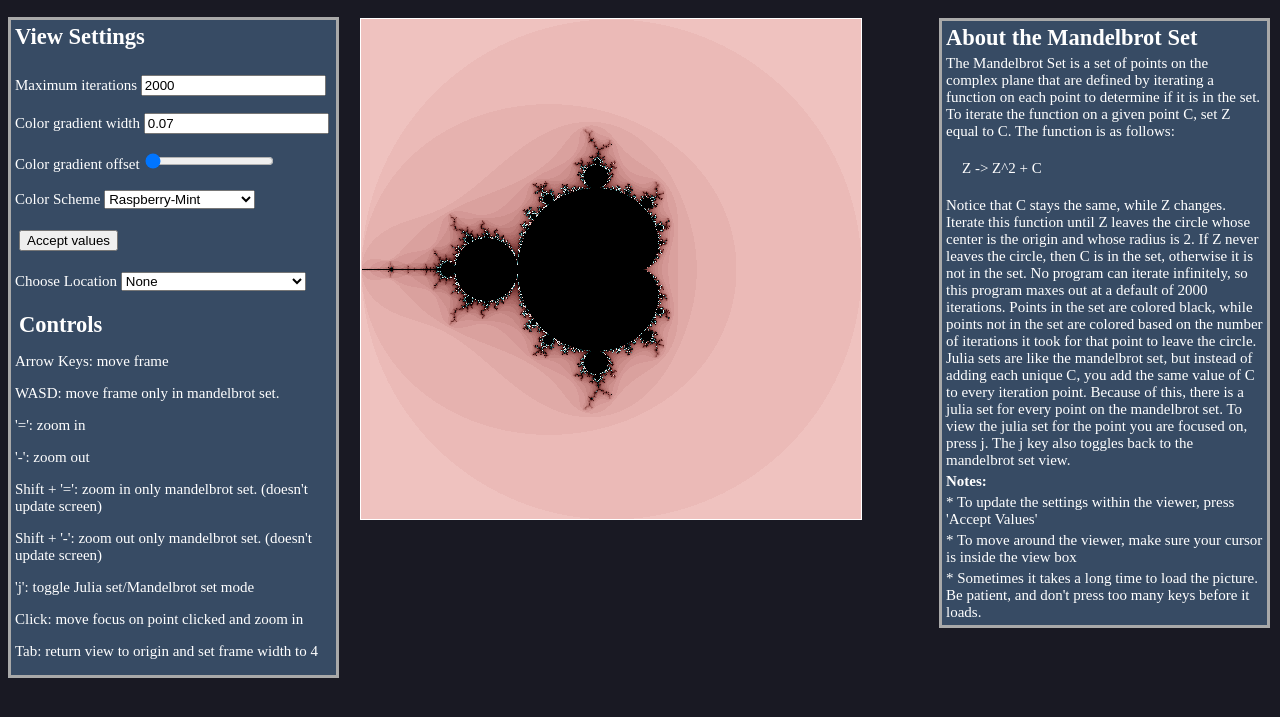
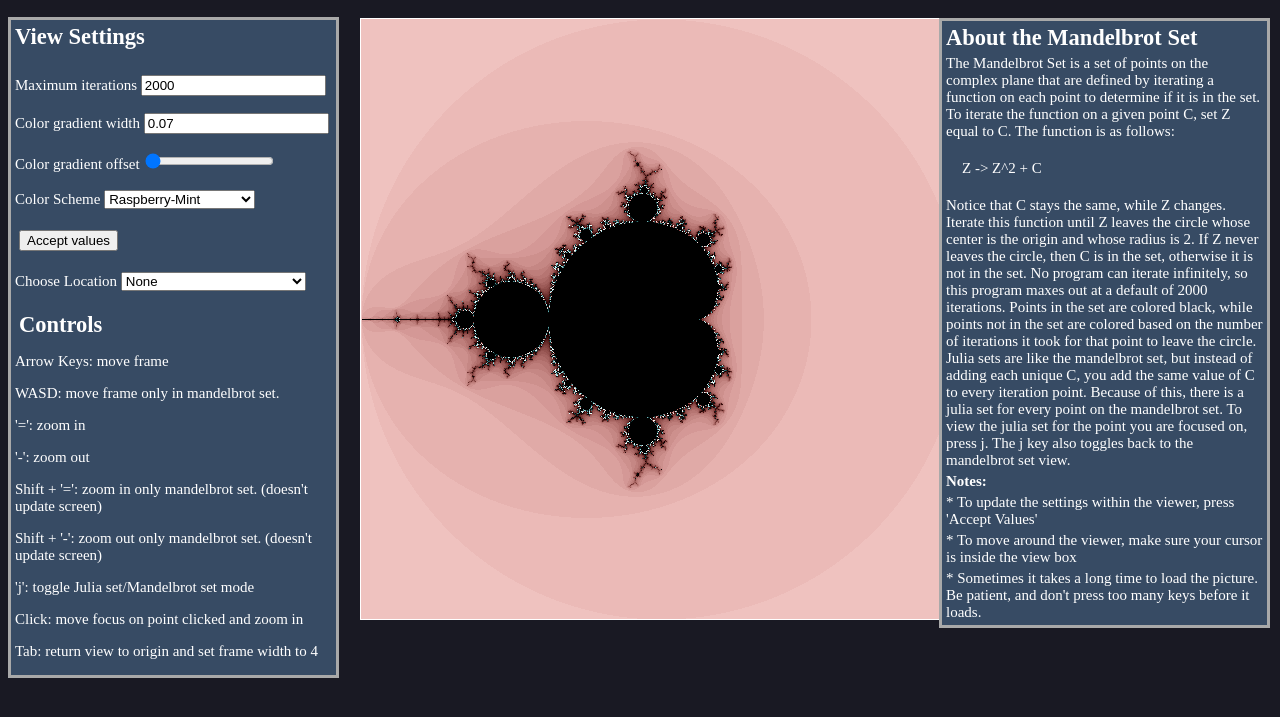
Before and after one commit to TeamKansas/MandelbrotViewer, a plain HTML site: page index.html in a window 1280 px wide. Shown: the part 57-774 px from the top of the page. Drawn offline with Linux system fonts and the light colour scheme.

Commit message:
Update canvas size

```diff
--- a/index.html
+++ b/index.html
@@ -8,7 +8,7 @@
     </head>
     <body>
         <header><h1>Mandelbrot Set Viewer!</h1></header>
-        <canvas class="view" id="view" width="500" height="500">Uh-Oh! It looks like there was a problem displaying the canvas!</canvas>
+        <canvas class="view" id="view" width="600" height="600">Uh-Oh! It looks like there was a problem displaying the canvas!</canvas>
         <div class="options">
             <h2 class="content">View Settings</h2>
             <br>
```
